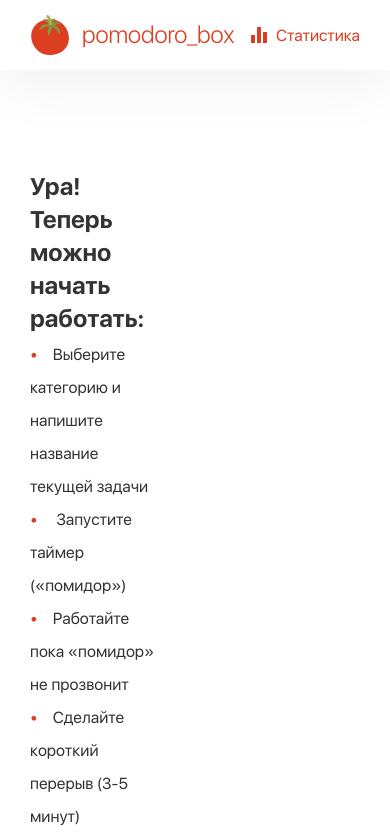
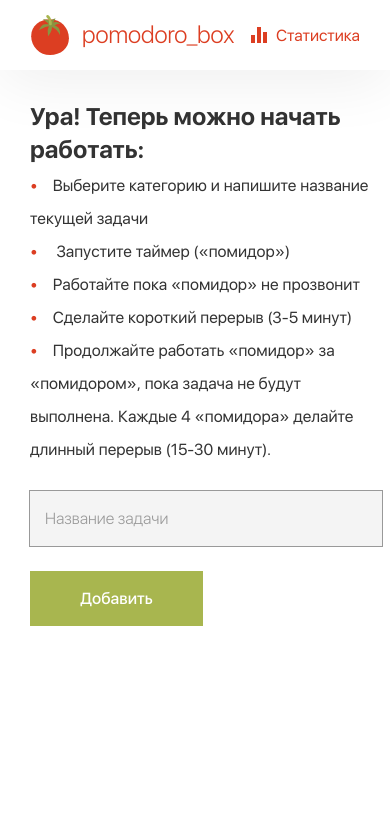
Before and after one commit to Zhelukevich/pomodoro_box, a React app: page / in a window 390 px wide. Shown: the top 840 px of the page. Built offline with nearby package versions, Linux system fonts and the light colour scheme.

Commit message:
fix styles

```diff
--- a/package.json
+++ b/package.json
@@ -5,9 +5,10 @@
   "main": "index.js",
   "homepage": "https://Zhelukevich.github.io/pomodoro_box",
   "scripts": {
+    "predeploy": "npm run build",
+    "deploy": "gh-pages -d dist",
     "build:dev": "cross-env NODE_ENV=development webpack --config webpack.config.js",
     "build": "cross-env NODE_ENV=production webpack --config webpack.config.js",
-    "deploy": "gh-pages -d build",
     "dev": "cross-env NODE_ENV=development webpack-dev-server"
   },
   "author": "Zhelukevich",
--- a/src/App.tsx
+++ b/src/App.tsx
@@ -29,7 +29,7 @@ export function App() {
           <Layout>
             <Routes>
               <Route path="/stat" element={<StatisticsPage />} />
-              <Route path="/" element={<HomePage />} />
+              <Route path="/*" element={<HomePage />} />
             </Routes>
           </Layout>
         </BrowserRouter>
--- a/src/components/Layout/layout.scss
+++ b/src/components/Layout/layout.scss
@@ -3,3 +3,9 @@
 .main {
 	padding: 170px 0;
 }
+
+@media (max-width: 992px) {
+	.main {
+		padding: 100px 0 !important;
+	}
+}
--- a/src/pages/HomePage/Timer/ConfigTimer/configTimer.scss
+++ b/src/pages/HomePage/Timer/ConfigTimer/configTimer.scss
@@ -99,3 +99,13 @@
 		background-color: rgb(168, 182, 79);
 	}
 }
+
+@media (min-width: 992px) and (max-width: 1100px) {
+	.btn {
+		padding: 19px 30px !important;
+		border: none;
+		font-weight: 500;
+		@include text;
+		color: $white;
+	}
+}
--- a/src/pages/HomePage/Timer/MainTimer/Stopwatch/stopwatch.scss
+++ b/src/pages/HomePage/Timer/MainTimer/Stopwatch/stopwatch.scss
@@ -1,4 +1,6 @@
 @import '../../../../../styles/global.main.scss';
+
+
 
 .stopwatch {
 	position: relative;
@@ -13,7 +15,6 @@
 		right: -75px;
 		top: 0;
 		bottom: 0;
-
 
 		.btn path {
 			transition: fill .2s linear;
@@ -37,3 +38,12 @@
 .stopwatchRed {
 	color: $red;
 }
+
+
+@media (min-width: 992px) and (max-width: 1100px) {
+	.setting {
+		right: 0 !important;
+		left: 0;
+		top: -190px !important;
+	}
+}
--- a/src/pages/HomePage/Timer/timer.scss
+++ b/src/pages/HomePage/Timer/timer.scss
@@ -5,3 +5,13 @@
 	max-height: 507px;
 	grid-column: 6/13;
 }
+
+@media (max-width: 992px) {
+	.timers {
+		display: flex;
+		flex-direction: column;
+		width: 100%;
+		max-height: 507px;
+		grid-column: 1/13;
+	}
+}
--- a/src/pages/HomePage/Work/work.scss
+++ b/src/pages/HomePage/Work/work.scss
@@ -3,3 +3,9 @@
 	display: flex;
 	flex-direction: column;
 }
+
+@media (max-width: 992px) {
+	.work {
+		grid-column: 1/13;
+	}
+}
```
